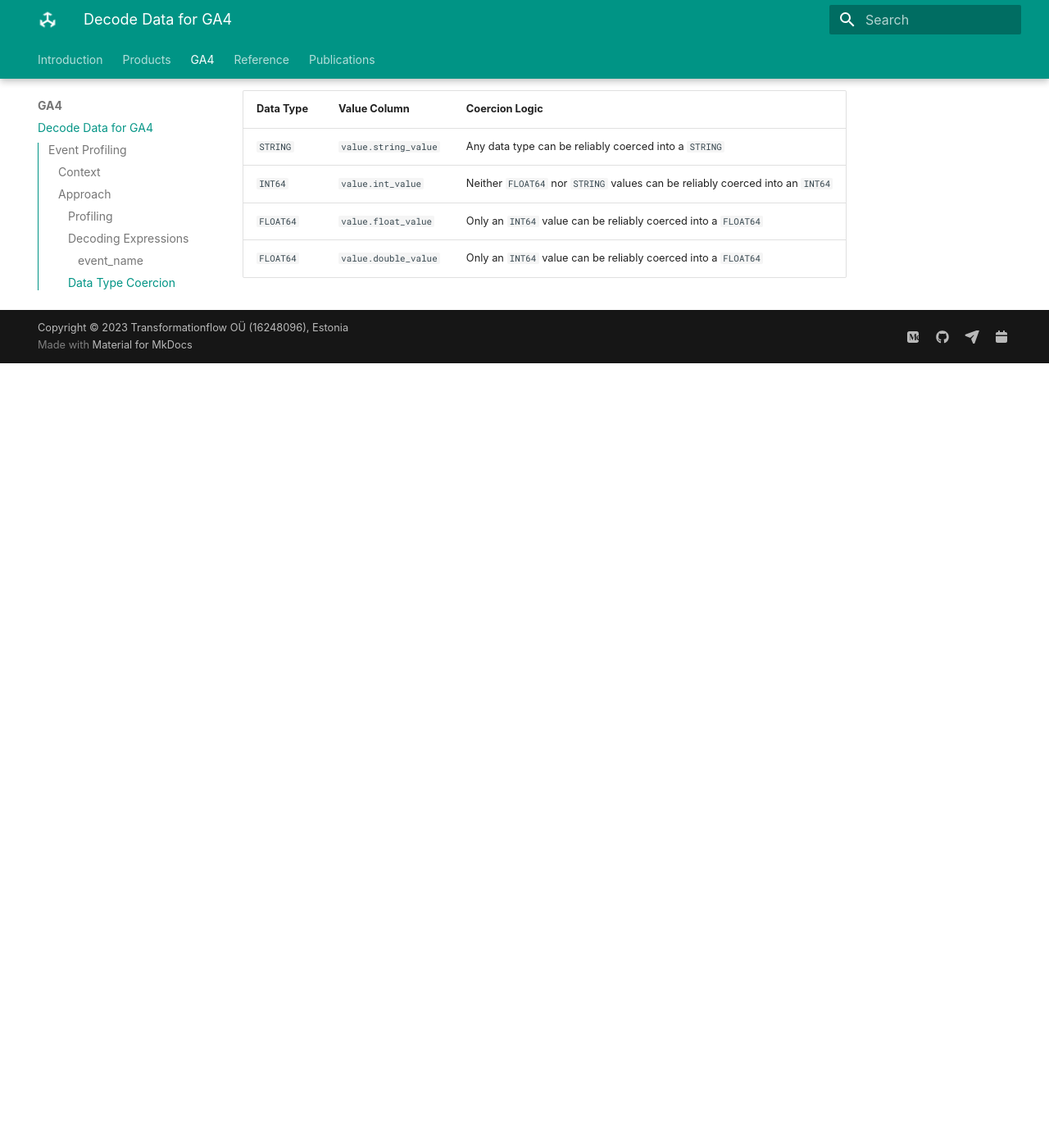
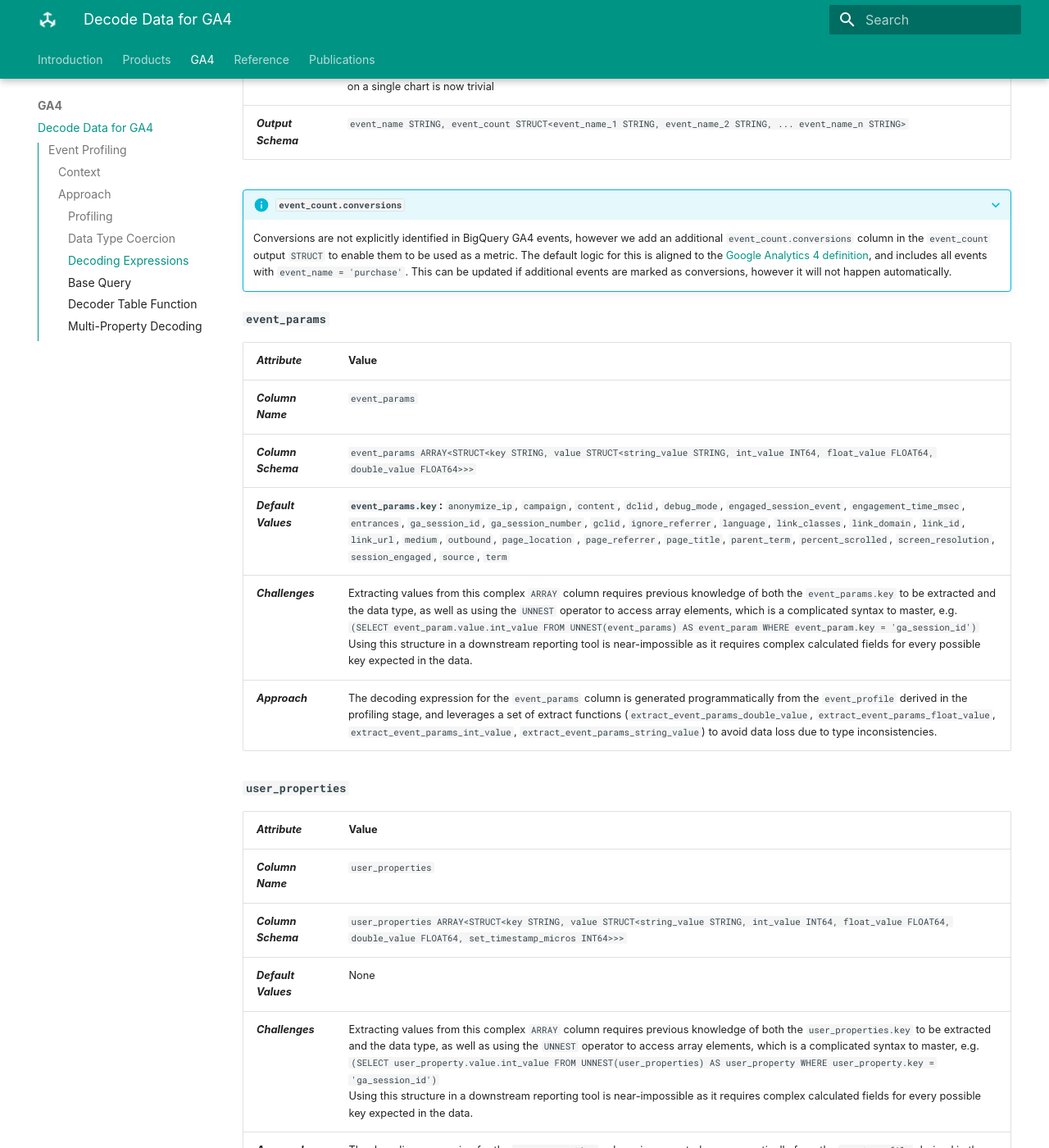
Before and after one commit to transformationflow/transformationflow.github.io, an MkDocs documentation site: the page built from docs/ga4/decodedata.md, in a window 1280 px wide and 1400 px high, scrolled down 1927 px. Shown: the whole window at 82% size. Built offline with MkDocs 1.6.1 and Material for MkDocs 9.7.7, drawn with Linux system fonts in a browser that asks for light colours; some web fonts are replaced; before the commit the page ends 2370 px from its top, so only the background shows below that; some of the changed text lies outside the part shown.

Commit message:
added ga4 detail

````diff
--- a/docs/ga4/decodedata.md
+++ b/docs/ga4/decodedata.md
@@ -16,7 +16,6 @@
 
     This would result in under-reporting of session counts.
 
-
 ## Approach
 ### Profiling
 The approach we take, in order to enable users to remodel their raw data into a useable structure, is to run a set of profiler functions over the raw data, in order to determine:
@@ -27,10 +26,21 @@
 
 Neither the `ecommerce` nor the `items` are included in the profiler at this stage.
 
+### Data Type Coercion
+In order to avoid potential data loss due to data type inconsistency, we leverage a number of simple functions to extract _all_ data from a value `STRUCT`.  The function used to extract data from each column is determined by the `event_profile` derived in the profiling stage.  The potential data types returned in the `event_params` and `user_properties` `value` columns are:
+
+Value Column | Data Type |  Coercion Logic
+--- | --- | ---
+`value.string_value` |  `STRING` | Any data type can be reliably coerced into a `STRING`
+`value.int_value` | `INT64` | Neither `FLOAT64` nor `STRING` values can be reliably coerced into an `INT64`
+`value.float_value` | `FLOAT64` | Only an `INT64` value can be reliably coerced into a `FLOAT64`
+`value.double_value` | `FLOAT64` | Only an `INT64` value can be reliably coerced into a `FLOAT64`
+
 ### Decoding Expressions
-Once the data has been profiled and we understand the core characteristics, we can build the SQL required to decode the complex structures into the desired output structures.  For the `event_name`, `event_params` and `user_properties` the strategies employed are:
+Once the data has been profiled and we understand the event characteristics, we can build the SQL required to decode the complex structures into the desired output structures.  For the `event_name`, `event_params` and `user_properties` the strategies employed are:
 
-#### `event_name`
+**`event_name`**
+
 _**Attribute**_ | Value
 --- | ---
 _**Column Name**_ | `event_name`
@@ -43,12 +53,47 @@
 ???+ info "`event_count.conversions`"
     Conversions are not explicitly identified in BigQuery GA4 events, however we add an additional `event_count.conversions` column in the `event_count` output `STRUCT` to enable them to be used as a metric. The default logic for this is aligned to the [Google Analytics 4 definition](https://support.google.com/analytics/answer/13128484?hl=en&ref_topic=10313214&sjid=3989782183447547548-EU), and includes all events with `event_name = 'purchase'`.  This can be updated if additional events are marked as conversions, however it will not happen automatically.
 
-### Data Type Coercion
-In order to avoid potential data loss due to data type inconsistency, we leverage a number of simple functions to extract _all_ data from a column.  The function used to extract data from each column is determined by the `event_profile`.  The potential data types returned in the `event_params` and `user_properties` `value` columns are:
+**`event_params`**
 
-Data Type | Value Column | Coercion Logic
---- | --- | ---
-`STRING` | `value.string_value` | Any data type can be reliably coerced into a `STRING`
-`INT64` | `value.int_value` | Neither `FLOAT64` nor `STRING` values can be reliably coerced into an `INT64`
-`FLOAT64` | `value.float_value` | Only an `INT64` value can be reliably coerced into a `FLOAT64`
-`FLOAT64` | `value.double_value` | Only an `INT64` value can be reliably coerced into a `FLOAT64`
+_**Attribute**_ | Value
+--- | ---
+_**Column Name**_ | `event_params`
+_**Column Schema**_ | `event_params ARRAY<STRUCT<key STRING, value STRUCT<string_value STRING, int_value INT64, float_value FLOAT64, double_value FLOAT64>>>`
+_**Default Values**_ | **`event_params.key`:** `anonymize_ip`, `campaign`, `content`, `dclid`, `debug_mode`, `engaged_session_event`, `engagement_time_msec`, `entrances`, `ga_session_id`, `ga_session_number`, `gclid`, `ignore_referrer`, `language`, `link_classes`, `link_domain`, `link_id`, `link_url`, `medium`, `outbound`, `page_location` , `page_referrer`, `page_title`, `parent_term`, `percent_scrolled`, `screen_resolution`, `session_engaged`, `source`, `term`
+_**Challenges**_ | Extracting values from this complex `ARRAY` column requires previous knowledge of both the `event_params.key` to be extracted and the data type, as well as using the `UNNEST` operator to access array elements, which is a complicated syntax to master, e.g. <br>```(SELECT event_param.value.int_value FROM UNNEST(event_params) AS event_param WHERE event_param.key = 'ga_session_id')```<br> Using this structure in a downstream reporting tool is near-impossible as it requires complex calculated fields for every possible key expected in the data.
+_**Approach**_ | The decoding expression for the `event_params` column is generated programmatically from the `event_profile` derived in the profiling stage, and leverages a set of extract functions (`extract_event_params_double_value`, `extract_event_params_float_value`, `extract_event_params_int_value`, `extract_event_params_string_value`) to avoid data loss due to type inconsistencies.
+
+**`user_properties`**
+
+_**Attribute**_ | Value
+--- | ---
+_**Column Name**_ | `user_properties`
+_**Column Schema**_ | `user_properties ARRAY<STRUCT<key STRING, value STRUCT<string_value STRING, int_value INT64, float_value FLOAT64, double_value FLOAT64, set_timestamp_micros INT64>>>`
+_**Default Values**_ | None
+_**Challenges**_ | Extracting values from this complex `ARRAY` column requires previous knowledge of both the `user_properties.key` to be extracted and the data type, as well as using the `UNNEST` operator to access array elements, which is a complicated syntax to master, e.g. <br>```(SELECT user_property.value.int_value FROM UNNEST(user_properties) AS user_property WHERE user_property.key = 'ga_session_id')```<br> Using this structure in a downstream reporting tool is near-impossible as it requires complex calculated fields for every possible key expected in the data.
+_**Approach**_ | The decoding expression for the `user_properties` column is generated programmatically from the `event_profile` derived in the profiling stage, and leverages a set of extract functions (`extract_user_properties_double_value`, `extract_user_properties_float_value`, `extract_user_properties_int_value`, `extract_user_properties_string_value`) to avoid data loss due to type inconsistencies.
+
+### Base Query
+We start with a base query, which is structured as a sequence of common table expressions (explicitly named SQL-defined logical steps), stored as a `cte_profile` object in a `profile_table`.  We then use the `update_cte_sql` from our `bqtools` library to update the `decode_event_names`, `decode_event_params` and `decode_user_properties` ctes with the programmatically generated custom SQL. This results in a custom decoder query, specific to the event stream profiled using the `profile_events` function.
+
+### Decoder Table Function
+This custom decoder query is then deployed in the GA4 BigQuery dataset as a date-paramterised Table Function called `events`, which can be efficiently queried directly by specifying a `start_date` and `end_date` `DATE` parameter, e.g. for the past 30 days
+
+```sql
+SELECT *
+FROM `[project_id].analytics_########.events`(CURRENT_DATE - 30, CURRENT_DATE)
+```
+
+It can also be queried directly from Looker Studio with report date parameters, using the following code sytnax to parse the `DS_START_DATE` and `DS_END_DATE` parameters into SQL `DATE`` values:
+
+```sql
+SELECT *
+FROM `[project_id].analytics_########.events`(
+PARSE_DATE("%Y%m%d", @DS_START_DATE),
+PARSE_DATE("%Y%m%d", @DS_END_DATE));
+```
+
+For event streams which have either a high query load, a large amount of data or both, we can use `bqtools` to build and periodically update a date-partitioned table, to which downstream tools can connect directly.  This will optimise performance and cost, but requires a scheduled query to keep updating with the latest partitions.
+
+### Multi-Property Decoding
+It is also possible to 'merge' multiple `event_profile` objects to build a universal decoder, which will result in a perfectly aligned schema across multiple GA$ properties regardless of discrepencies seen in actual observed data.  This means that the downstream data can be integrated trivially.
````
